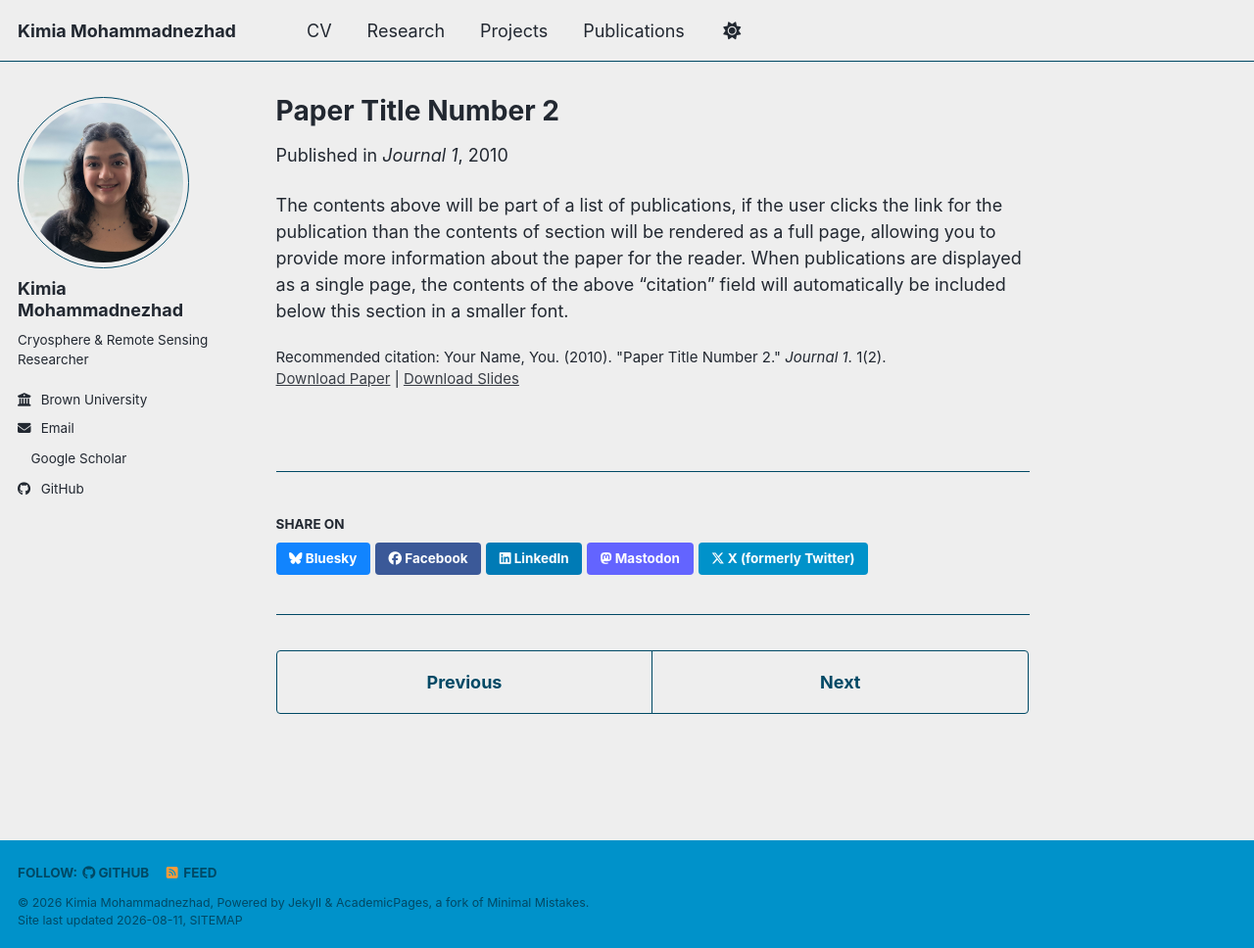
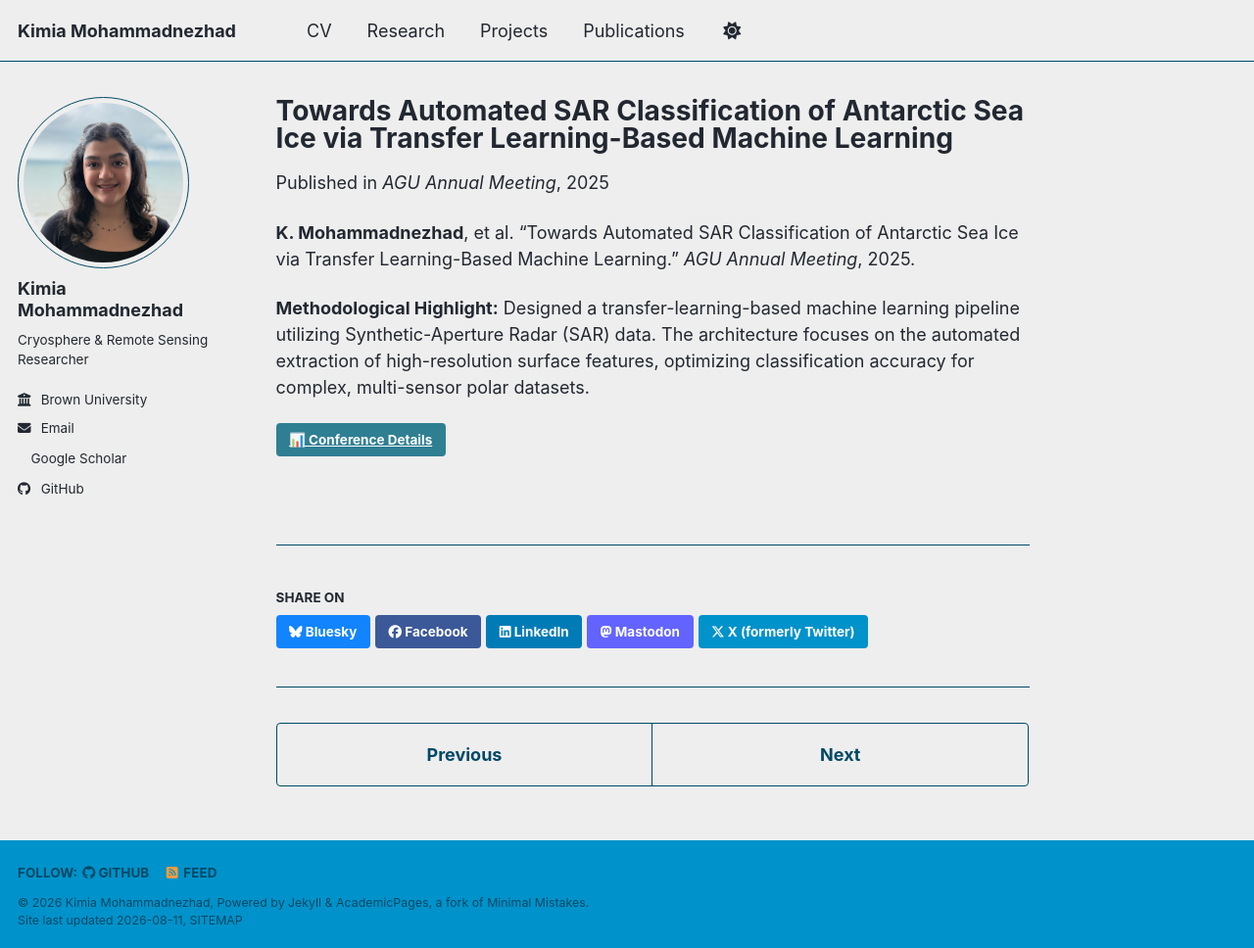
Before and after one commit to kimnezhad/kimnezhad.github.io, a Jekyll site: the page built from _publications/2010-10-01-paper-title-number-2.md, in a window 1280 px wide and 968 px high. Shown: the whole window at 98% size. Built offline with Jekyll 4.4.1, drawn with Linux system fonts in a browser that asks for light colours; a style sheet for code colours, icons or effects is not loaded.

Commit message:
Update 2010-10-01-paper-title-number-2.md

```diff
--- a/_publications/2010-10-01-paper-title-number-2.md
+++ b/_publications/2010-10-01-paper-title-number-2.md
@@ -1,14 +1,14 @@
 ---
-title: "Paper Title Number 2"
+title: "Towards Automated SAR Classification of Antarctic Sea Ice via Transfer Learning-Based Machine Learning"
 collection: publications
-category: manuscripts
-permalink: /publication/2010-10-01-paper-title-number-2
-excerpt: 'This paper is about the number 2. The number 3 is left for future work.'
-date: 2010-10-01
-venue: 'Journal 1'
-slidesurl: 'https://academicpages.github.io/files/slides2.pdf'
-paperurl: 'https://academicpages.github.io/files/paper2.pdf'
-citation: 'Your Name, You. (2010). &quot;Paper Title Number 2.&quot; <i>Journal 1</i>. 1(2).'
+category: conferences
+permalink: /publication/2025-12-01-automated-sar-classification
+date: 2025-12-01
+venue: 'AGU Annual Meeting'
 ---
 
-The contents above will be part of a list of publications, if the user clicks the link for the publication than the contents of section will be rendered as a full page, allowing you to provide more information about the paper for the reader. When publications are displayed as a single page, the contents of the above "citation" field will automatically be included below this section in a smaller font.
+**K. Mohammadnezhad**, et al. "Towards Automated SAR Classification of Antarctic Sea Ice via Transfer Learning-Based Machine Learning." *AGU Annual Meeting*, 2025.
+
+**Methodological Highlight:** Designed a transfer-learning-based machine learning pipeline utilizing Synthetic-Aperture Radar (SAR) data. The architecture focuses on the automated extraction of high-resolution surface features, optimizing classification accuracy for complex, multi-sensor polar datasets.
+
+[📊 Conference Details](https://www.agu.org/annual-meeting){: .btn .btn--info}
```
